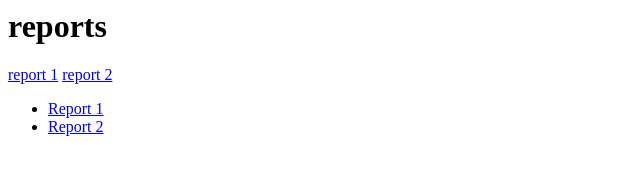
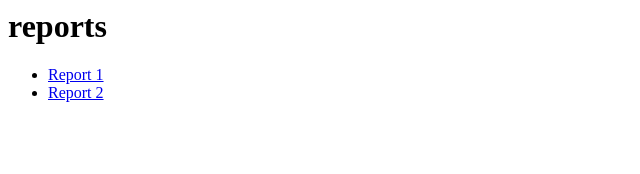
Before and after one commit to Mvzqz/testMultipleReports, a website: page docs/index.html in a window 1280 px wide. Shown: the whole page, without its empty margins (0-640 px from the left). Drawn offline with Linux system fonts and the light colour scheme.

Commit message:
Update index.html

```diff
--- a/docs/index.html
+++ b/docs/index.html
@@ -4,9 +4,6 @@
   </head>
   <body>
     <h1>reports</h1>
-    <a href="/testMultipleReports/html-report-1/index.html">report 1</a>
-    <a href="/testMultipleReports/html-report-2/index.html">report 2</a>
-
     <div id="list-container"></div>
     <script src="script.js"></script>
   </body>
```
